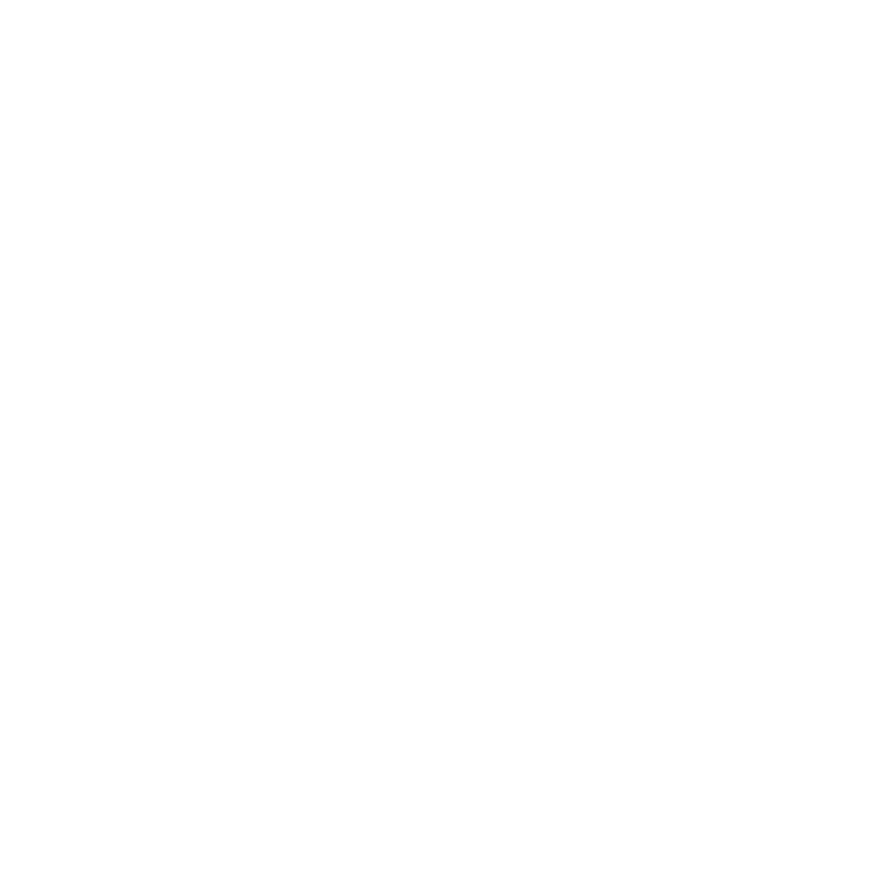
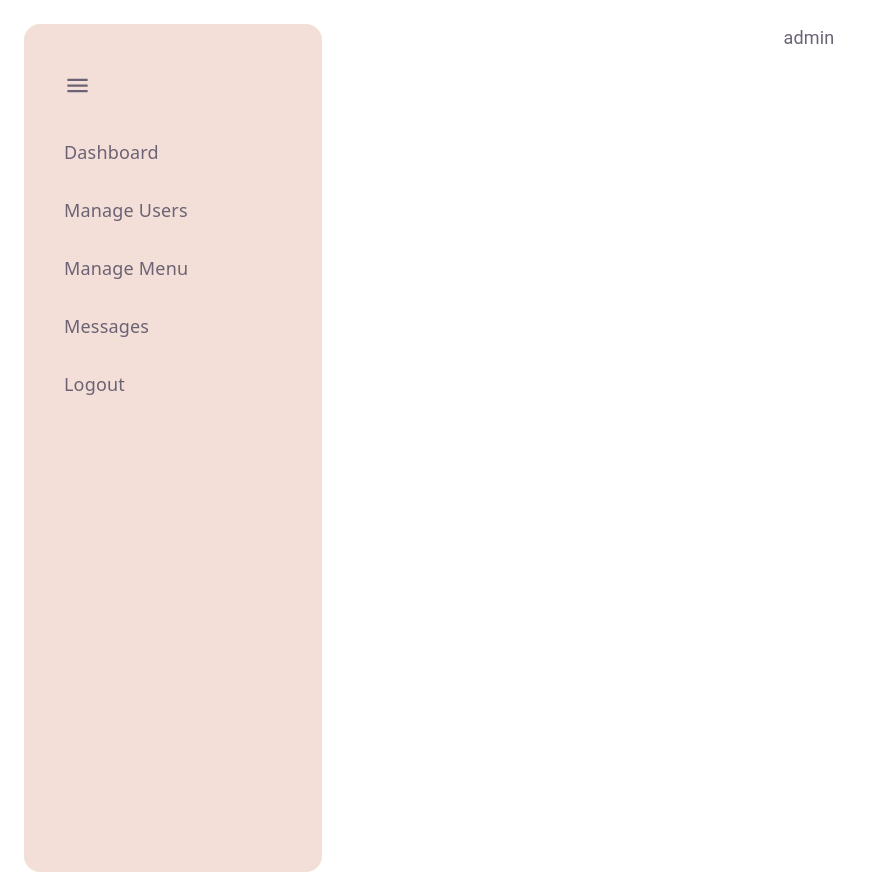
Before and after one commit to Sewar77/React3-Resturant, a React (Vite) app in the folder resturant/: page /admin/dashboard in a window 1280 px wide. Before the commit this address had no page. Shown: the whole page, without its empty margins (0-872 px from the left). Before the commit the page ends 800 px from the top, so only its background shows below. Built offline with nearby package versions, Linux system fonts and the light colour scheme.

Commit message:
feat: add admin dashboard and sidebar navigation with role-based access

```diff
--- a/resturant/package.json
+++ b/resturant/package.json
@@ -12,6 +12,7 @@
   "dependencies": {
     "@emotion/react": "^11.14.0",
     "@emotion/styled": "^11.14.1",
+    "@mui/icons-material": "^9.0.0",
     "@mui/material": "^9.0.0",
     "react": "^19.2.4",
     "react-dom": "^19.2.4",
--- a/resturant/src/App.jsx
+++ b/resturant/src/App.jsx
@@ -6,6 +6,7 @@ import { Toaster } from "react-hot-toast";
 import Register from "./components/Auth/Register.jsx";
 import Login from "./components/Auth/Login.jsx";
 import Home from "./Pages/Home/Home.jsx";
+import Admin from "./Pages/Admin/Admin.jsx";
 function App() {
   return (
     <>
@@ -19,6 +20,7 @@ function App() {
         <Route path="/register" element={<Register />} />
         <Route path="/login" element={<Login />} />
         <Route path="/home" element={<Home />} />
+        <Route path="/admin/dashboard" element={<Admin />} />
       </Routes>
     </>
   );
--- a/resturant/src/Hooks/useAuth.js
+++ b/resturant/src/Hooks/useAuth.js
@@ -35,6 +35,7 @@ export const useAuth = () => {
             const updatedUsers = [...users, newUser]
             setUsers(updatedUsers)
             localStorage.setItem("users", JSON.stringify(updatedUsers))
+            navigate('/login')
         } catch (err) {
             console.log(err)
         }
@@ -57,11 +58,10 @@ export const useAuth = () => {
             }
             //role based access => rba
 
-            // if (isExist.role === "user") navigate("/home")
-            // if (isExist.role === "admin") navigate("/admin/dashboard")
+            if (isExist.role === "user") navigate("/home")
+            if (isExist.role === "admin") navigate("/admin/dashboard")
             localStorage.setItem("currentUser", JSON.stringify(isExist))
             toast.success("Login successfully")
-            navigate("/home")
         } catch (err) {
             console.log(err)
         }
--- /dev/null
+++ b/resturant/src/Pages/Admin/Admin.jsx
@@ -0,0 +1,35 @@
+import { Box, Container, Typography } from "@mui/material";
+import Sidebar from "../../components/AdminLayout/Sidebar/Sidebar";
+import { useState } from "react";
+
+export default function Admin() {
+  const [open, setOpen] = useState(true);
+  const toggleSidebar = () => {
+    setOpen(!open);
+  };
+  return (
+    <>
+      <Container
+        sx={{
+          display: "flex",
+          flexDirection: "row",
+          justifyContent: "flex-start",
+          gap: 5,
+          minWidth: "100%",
+          p: 3,
+        }}
+      >
+        <Box>
+          <Sidebar toggleSidebar={toggleSidebar} open={open} />
+        </Box>
+        <Box
+          sx={{
+            flexGrow: 1,
+          }}
+        >
+          <Typography>admin</Typography>
+        </Box>
+      </Container>
+    </>
+  );
+}
--- /dev/null
+++ b/resturant/src/components/AdminLayout/Sidebar/Sidebar.jsx
@@ -0,0 +1,64 @@
+import { Box, List, ListItemButton, Typography } from "@mui/material";
+import MenuIcon from "@mui/icons-material/Menu";
+import { useContext } from "react";
+import { userContext } from "../../../Context/userContext";
+import { useNavigate } from "react-router-dom";
+import { useAuth } from "../../../Hooks/useAuth";
+export default function Sidebar({ toggleSidebar, open }) {
+  const { currentUser } = useContext(userContext);
+  const navigate = useNavigate();
+  const { logout } = useAuth();
+  const handleLogout = () => {
+    logout();
+    toast.success("Logout seccessfully");
+  };
+  return (
+    <>
+      <Box
+        sx={{
+          bgcolor: "#f3dfd7",
+          borderRadius: 4,
+          p: 3,
+          width: open ? "250px" : "30px",
+        }}
+      >
+        <Typography>{open ? currentUser.name : currentUser.name}</Typography>
+        <Box
+          sx={{
+            minHeight: "100vh",
+          }}
+        >
+          <List
+            sx={{
+              display: "flex",
+              flexDirection: "column",
+              gap: 2,
+              justifyContent: "center",
+              textAlign: "center",
+            }}
+          >
+            <ListItemButton
+              sx={{
+                textAlign: "center",
+                p: 2,
+              }}
+              onClick={toggleSidebar}
+            >
+              <MenuIcon />
+            </ListItemButton>
+            <ListItemButton onClick={() => navigate("/admin/dashboard")}>
+              {open ? "Dashboard" : "D"}
+            </ListItemButton>
+            <ListItemButton>{open ? "Manage Users" : "U"}</ListItemButton>
+            <ListItemButton>{open ? "Manage Menu" : "M"}</ListItemButton>
+            <ListItemButton>{open ? "Messages" : "MS"}</ListItemButton>
+            <ListItemButton onClick={handleLogout}>
+              {open ? "Logout" : "L"}
+            </ListItemButton>
+          </List>
+        </Box>
+      </Box>
+    </>
+  );
+}
+//props
--- a/resturant/src/index.css
+++ b/resturant/src/index.css
@@ -55,7 +55,6 @@ body {
 }
 
 #root {
-  width: fit-content;
   max-width: 100%;
   margin: 0 auto;
   text-align: center;
```
Also changed, not shown: 1 other file (tests, documents, lock files or other folders).
